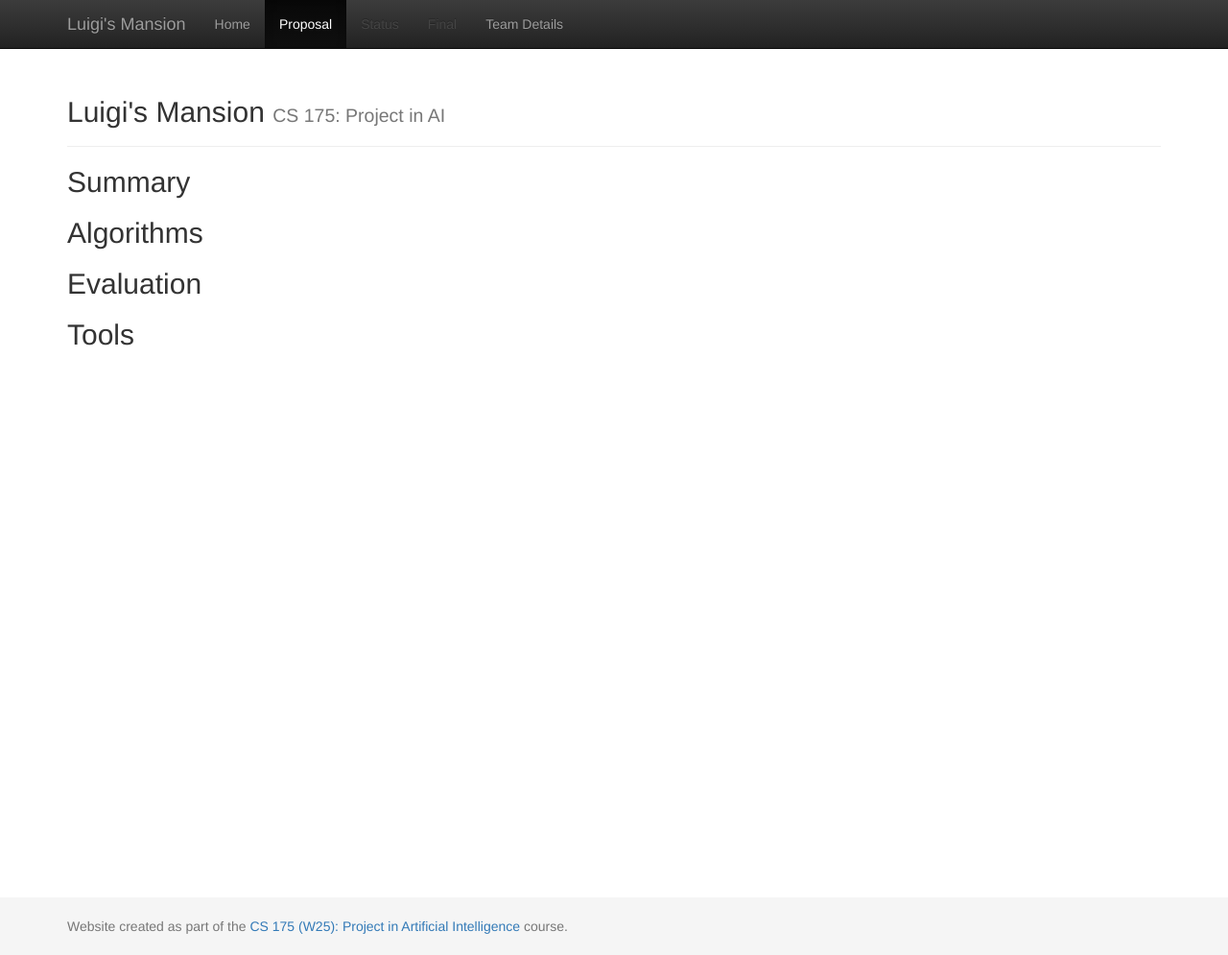
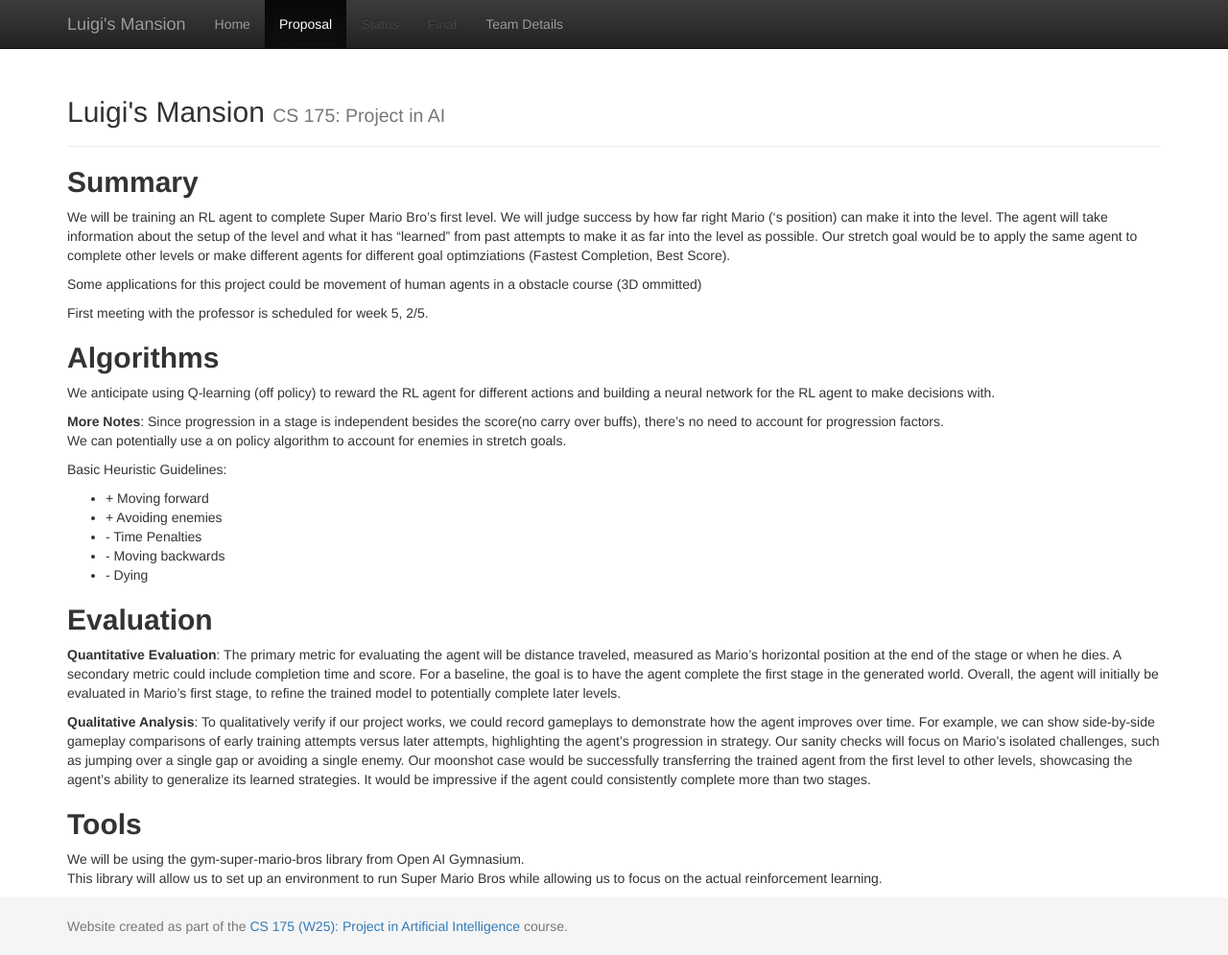
Before and after one commit to NathanVuong/Luigi-s-Mansion, a Jekyll site: the page built from docs/proposal.md, in a window 1280 px wide and 995 px high. Shown: the whole window at 96% size. Built offline with Jekyll 4.4.1, drawn with Linux system fonts in a browser that asks for light colours.

Commit message:
initial proposal draft

```diff
--- a/docs/proposal.md
+++ b/docs/proposal.md
@@ -3,13 +3,38 @@ layout: default
 title: Proposal
 ---
 
-## Summary
+## **Summary**
+We will be training an RL agent to complete Super Mario Bro's first level. We will judge success by how far right Mario ('s position) can make it into the level. The agent will take information about the setup of the level and what it has "learned" from past attempts to make it as far into the level as possible. Our stretch goal would be to apply the same agent to complete other levels or make different agents for different goal optimziations (Fastest Completion, Best Score).
+
+Some applications for this project could be movement of human agents in a obstacle course (3D ommitted)
+
+First meeting with the professor is scheduled for week 5, 2/5.
+
+## **Algorithms**
+
+We anticipate using Q-learning (off policy) to reward the RL agent for different actions and building a neural network for the RL agent to make decisions with.
+
+**More Notes**:
+Since progression in a stage is independent besides the score(no carry over buffs), there's no need to account for progression factors.
+We can potentially use a on policy algorithm to account for enemies in stretch goals.
+
+Basic Heuristic Guidelines:
+- \+ Moving forward
+- \+ Avoiding enemies
+- \- Time Penalties
+- \- Moving backwards
+- \- Dying
+
+## **Evaluation**
+
+**Quantitative Evaluation**:
+The primary metric for evaluating the agent will be distance traveled, measured as Mario's horizontal position at the end of the stage or when he dies. A secondary metric could include completion time and score. For a baseline, the goal is to have the agent complete the first stage in the generated world. Overall, the agent will initially be evaluated in Mario's first stage, to refine the trained model to potentially complete later levels.
 
 
-## Algorithms
+**Qualitative Analysis**:
+To qualitatively verify if our project works, we could record gameplays to demonstrate how the agent improves over time. For example, we can show side-by-side gameplay comparisons of early training attempts versus later attempts, highlighting the agent's progression in strategy. Our sanity checks will focus on Mario's isolated challenges, such as jumping over a single gap or avoiding a single enemy. Our moonshot case would be successfully transferring the trained agent from the first level to other levels, showcasing the agent's ability to generalize its learned strategies. It would be impressive if the agent could consistently complete more than two stages.
 
 
-## Evaluation
-
-
-## Tools
+## **Tools**
+We will be using the gym-super-mario-bros library from Open AI Gymnasium.
+This library will allow us to set up an environment to run Super Mario Bros while allowing us to focus on the actual reinforcement learning.
```
